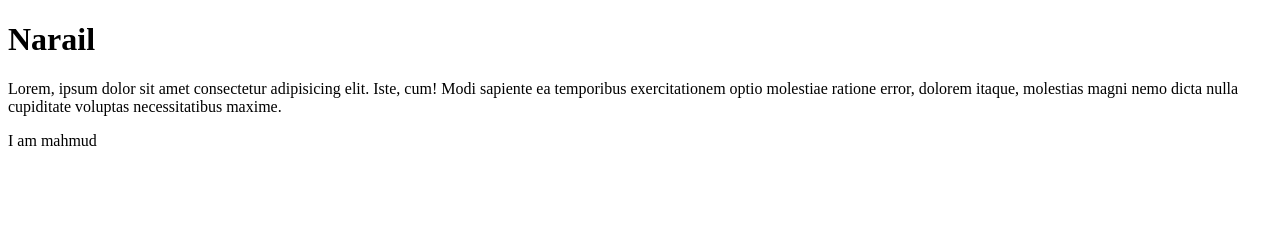
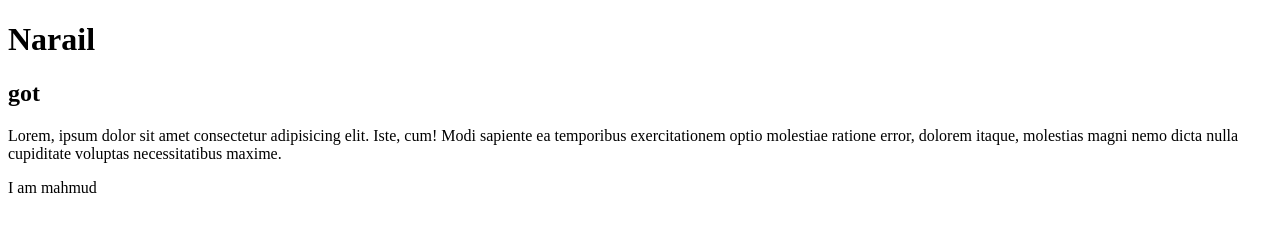
Before and after one commit to salman60mahmud/git-practise, a plain HTML site: page index.html in a window 1280 px wide. Drawn offline with Linux system fonts and the light colour scheme.

Commit message:
h2 added

```diff
--- a/index.html
+++ b/index.html
@@ -8,6 +8,7 @@
 </head>
 <body>
     <h1>Narail</h1>
+    <h2>got</h2>
     <p>Lorem, ipsum dolor sit amet consectetur adipisicing elit. Iste, cum! Modi sapiente ea temporibus exercitationem optio molestiae ratione error, dolorem itaque, molestias magni nemo dicta nulla cupiditate voluptas necessitatibus maxime.</p>
     <p>I am mahmud</p>
 </body>
```
